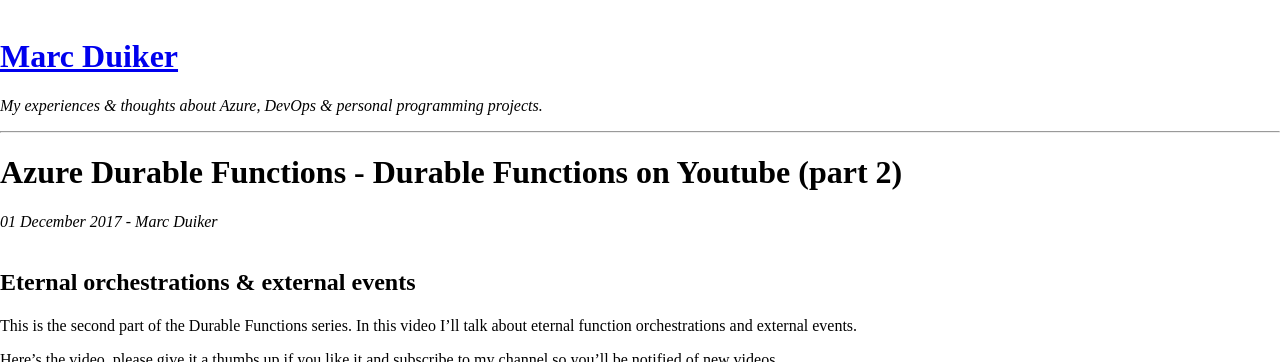
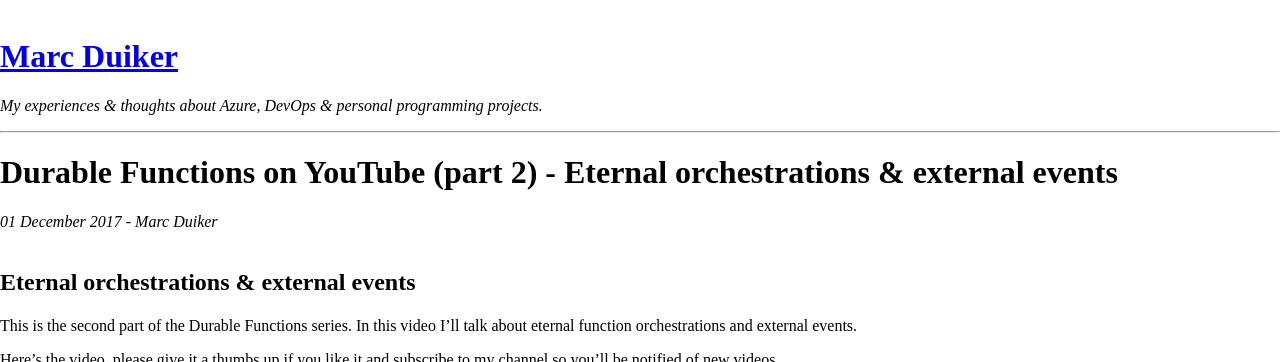
Before and after one commit to marcduiker/marcduiker.github.io, a Jekyll site: the page built from _posts/2017-12-01-durable-functions-youtube-part2.md, in a window 1280 px wide, cut to the strip 0-362 px from the top of the page. Built offline with Jekyll 4.4.1, drawn with Linux system fonts in a browser that asks for light colours; nearby versions of some CDN libraries; comment, search, counter and statistics services are not loaded.

Commit message:
Added the post for the third YouTube video. Updated the titles so they are all similar in structure,

```diff
--- a/_posts/2017-12-01-durable-functions-youtube-part2.md
+++ b/_posts/2017-12-01-durable-functions-youtube-part2.md
@@ -1,6 +1,6 @@
 ---
 layout: post
-title: "Azure Durable Functions - Durable Functions on Youtube (part 2)"
+title: "Durable Functions on YouTube (part 2) - Eternal orchestrations & external events"
 tags: azure durable functions serverless faas stateful orchestration
 ---
 
```
Also changed, not shown: _posts/2017-11-15-durable-functions-youtube-part1.md (+1 -1 lines), _posts/2018-03-06-durable-functions-youtube-part3.md (added, +17 -0 lines).
